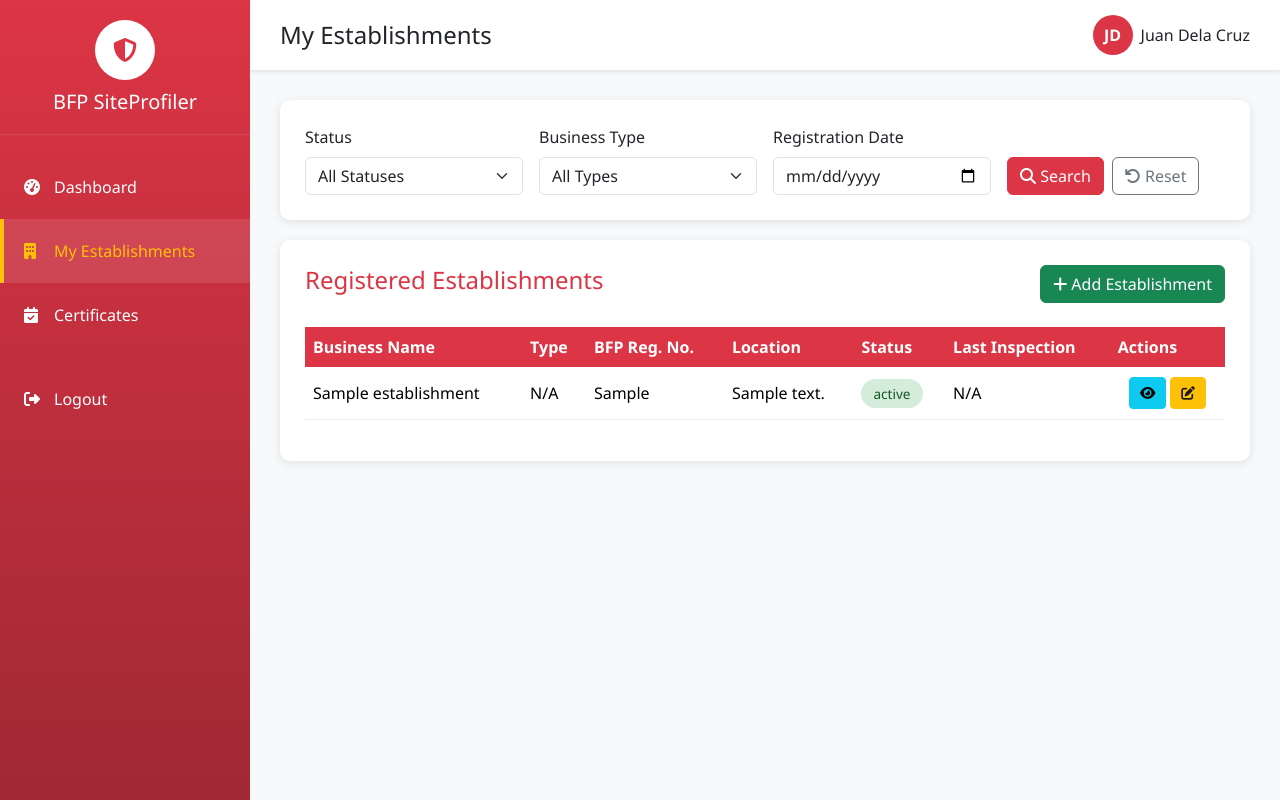
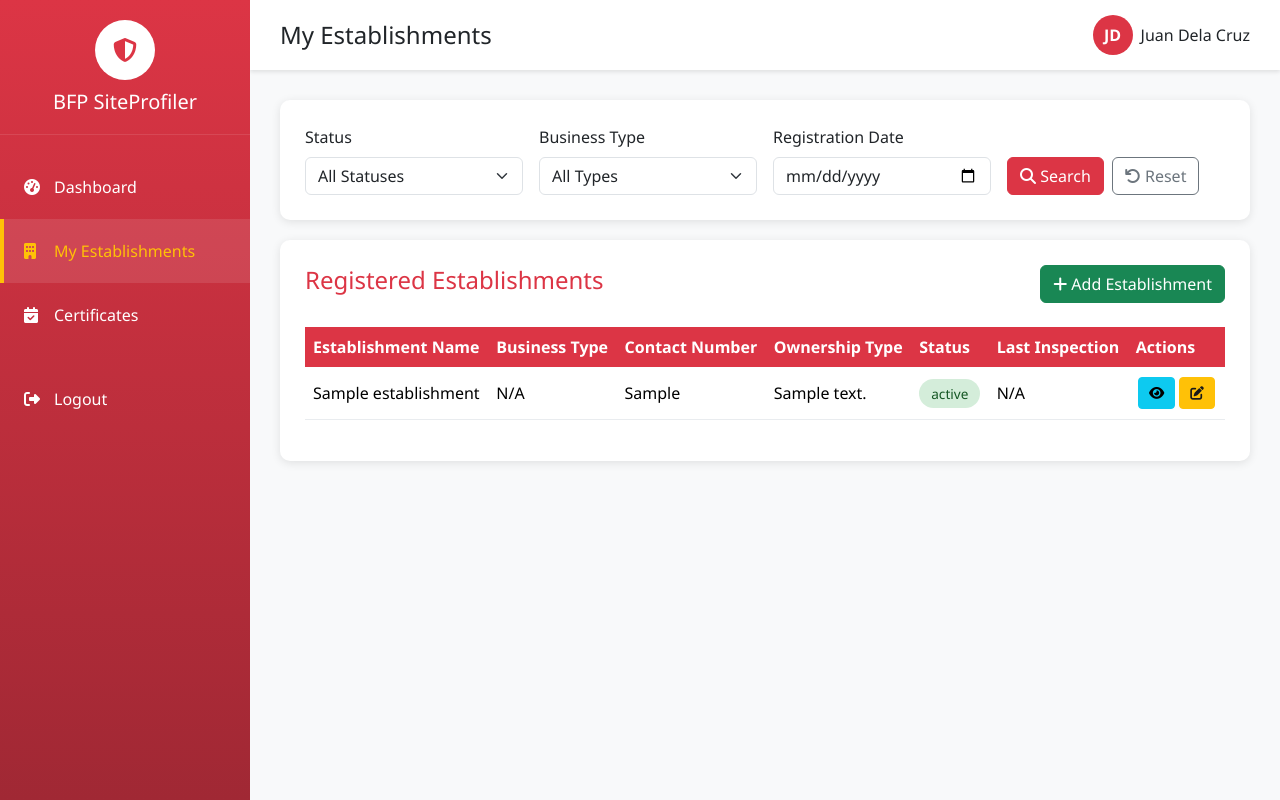
Before and after one commit to mjmmanlangit-stack/BFP, a PHP site: page /owner/my-establishments.php in a window 1280 px wide. Run offline with PHP 8.4, Linux system fonts and the light colour scheme; the visitor is signed in with stand-in values (Sample User, id 1); tables that the repository leaves empty or names only in its code hold one stand-in row (values such as "Sample post").

Commit message:
updated UI

```diff
--- a/assets/scripts/user-my-establishments.js
+++ b/assets/scripts/user-my-establishments.js
@@ -160,8 +160,8 @@ function viewEstablishment(id) {
 function editEstablishment(id) {
   const establishment = establishments.find((e) => e.id === id);
   if (establishment) {
-    document.getElementById("editBusinessName").value = establishment.name;
-    document.getElementById("editBfpRegNo").value = establishment.bfpRegNo;
+    document.getElementById("editEstablishmentName").value = establishment.name;
+    document.getElementById("editOwnershipType").value = establishment.bfpRegNo;
     document.getElementById("editAddress").value = establishment.address;
     document.getElementById("editBusinessType").value = establishment.type;
     document.getElementById("editLongitude").textContent =
--- a/html/index.php
+++ b/html/index.php
@@ -24,8 +24,8 @@
                 <form id="loginForm">
                     <div class="form-floating">
                         <i class="fas fa-user input-icon"></i>
-                        <input type="text" class="form-control" id="username" placeholder="Username" required>
-                        <label for="username">Username</label>
+                        <input type="text" class="form-control" id="username" placeholder="Email" required>
+                        <label for="username">Email</label>
                     </div>
 
                     <div class="form-floating">
--- a/html/owner/my-establishments.php
+++ b/html/owner/my-establishments.php
@@ -3,31 +3,29 @@
 ?>
 <!DOCTYPE html>
 <html lang="en">
+
 <head>
   <meta charset="UTF-8" />
   <meta name="viewport" content="width=device-width, initial-scale=1.0" />
   <title>BFP Site Profiler - My Establishments</title>
   <link
     href="https://cdnjs.cloudflare.com/ajax/libs/bootstrap/5.3.2/css/bootstrap.min.css"
-      rel="stylesheet"
-    />
+    rel="stylesheet" />
   <link
     href="https://cdnjs.cloudflare.com/ajax/libs/font-awesome/6.4.0/css/all.min.css"
-      rel="stylesheet"
-    />
+    rel="stylesheet" />
   <link
     href="https://cdnjs.cloudflare.com/ajax/libs/leaflet/1.9.4/leaflet.css"
-      rel="stylesheet"
-    />
+    rel="stylesheet" />
 
   <link rel="stylesheet" href="../../assets/styles/components/sidebar.css" />
   <link rel="stylesheet" href="../../assets/styles/components/header.css" />
 
   <link
     rel="stylesheet"
-      href="../../assets/styles/layout/user-my-establishments.css"
-    />
+    href="../../assets/styles/layout/user-my-establishments.css" />
 </head>
+
 <body>
   <!-- Sidebar -->
   <div class="sidebar" id="sidebar">
@@ -35,8 +33,7 @@
       <div class="logo">
         <i
           class="fas fa-shield-alt"
-            style="color: var(--bfp-red); font-size: 24px"
-          ></i>
+          style="color: var(--bfp-red); font-size: 24px"></i>
       </div>
       <h5 class="mb-0">BFP SiteProfiler</h5>
     </div>
@@ -123,8 +120,7 @@
             </button>
             <button
               class="btn btn-outline-secondary"
-                onclick="resetFilters()"
-              >
+              onclick="resetFilters()">
               <i class="fas fa-undo"></i> Reset
             </button>
           </div>
@@ -138,8 +134,7 @@
           <button
             class="btn btn-success"
             data-bs-toggle="modal"
-              data-bs-target="#addEstablishmentModal"
-            >
+            data-bs-target="#addEstablishmentModal">
             <i class="fas fa-plus"></i> Add Establishment
           </button>
         </div>
@@ -148,10 +143,10 @@
           <table class="table table-hover">
             <thead>
               <tr>
-                  <th>Business Name</th>
-                  <th>Type</th>
-                  <th>BFP Reg. No.</th>
-                  <th>Location</th>
+                <th>Establishment Name</th>
+                <th>Business Type</th>
+                <th>Contact Number</th>
+                <th>Ownership Type</th>
                 <th>Status</th>
                 <th>Last Inspection</th>
                 <th>Actions</th>
@@ -172,39 +167,24 @@
       <div class="modal-content">
         <div
           class="modal-header"
-            style="background-color: var(--bfp-red); color: white"
-          >
+          style="background-color: var(--bfp-red); color: white">
           <h5 class="modal-title">Add New Establishment</h5>
           <button
             type="button"
             class="btn-close btn-close-white"
-              data-bs-dismiss="modal"
-            ></button>
+            data-bs-dismiss="modal"></button>
         </div>
         <div class="modal-body">
           <form id="addEstablishmentForm">
             <div class="row">
               <div class="col-md-6">
                 <div class="mb-3">
-                    <label class="form-label">Business Name *</label>
+                  <label class="form-label">Establishment Name *</label>
                   <input
                     type="text"
                     class="form-control"
                     id="businessName"
-                      required
-                    />
-                  </div>
-                </div>
-                <div class="col-md-6">
-                  <div class="mb-3">
-                    <label class="form-label">BFP Registration No. *</label>
-                    <input
-                      type="text"
-                      class="form-control"
-                      id="bfpRegNo"
-                      required
-                    />
-                  </div>
+                    required />
                 </div>
               </div>
               <div class="col-md-6">
@@ -214,8 +194,52 @@
                     type="text"
                     class="form-control"
                     id="businessType"
-                      required
-                    />
+                    required />
+                </div>
+              </div>
+            </div>
+            <div class="row">
+              <div class="col-md-6">
+                <div class="mb-3">
+                  <label class="form-label">Ownership Type *</label>
+                  <input
+                    type="text"
+                    class="form-control"
+                    id="ownershipType"
+                    required />
+                </div>
+              </div>
+              <div class="col-md-6">
+                <div class="mb-3">
+                  <label class="form-label">TIN (Tax Identification Number) *</label>
+                  <input
+                    type="text"
+                    class="form-control"
+                    id="tinNumber"
+                    required />
+                </div>
+              </div>
+            </div>
+            <div class="row">
+              <div class="col-md-6">
+                <div class="mb-3">
+                  <label class="form-label">Contact Number *</label>
+                  <input
+                    type="text"
+                    class="form-control"
+                    id="contactNum"
+                    required />
+                </div>
+              </div>
+              <div class="col-md-6">
+                <div class="mb-3">
+                  <label class="form-label">Email Address *</label>
+                  <input
+                    type="email"
+                    class="form-control"
+                    id="emailAdd"
+                    required />
+                </div>
               </div>
             </div>
             <div class="mb-3">
@@ -224,8 +248,7 @@
                 class="form-control"
                 id="address"
                 rows="3"
-                  required
-                ></textarea>
+                required></textarea>
             </div>
             <div class="mb-3">
               <label class="form-label">Coordinates</label>
@@ -240,10 +263,45 @@
               <button
                 type="button"
                 class="btn btn-outline-primary"
-                  onclick="openMapModal()"
-                >
+                onclick="openMapModal()">
                 <i class="fas fa-map-marker-alt"></i> Select on Map
               </button>
+            </div>
+            <div class="row">
+              <div class="col-md-6">
+                <div class="mb-3">
+                  <label class="form-label">Fire Safety Evaluation Clearance (FSEC) *</label>
+                  <input type="file" class="form-control" id="FSEC" required>
+                </div>
+              </div>
+              <div class="col-md-6">
+                <div class="mb-3">
+                  <label class="form-label">Occupancy Permit *</label>
+                  <input type="file" class="form-control" id="occupancyPermit" required>
+                </div>
+              </div>
+            </div>
+            <div class="row">
+              <div class="col-md-6">
+                <div class="mb-3">
+                  <label class="form-label">Business Permit *</label>
+                  <input type="file" class="form-control" id="businessPermit" required>
+                </div>
+              </div>
+              <div class="col-md-6">
+                <div class="mb-3">
+                  <label class="form-label">Valid ID (Owner/Representative) *</label>
+                  <input type="file" class="form-control" id="businessPermit" required>
+                </div>
+              </div>
+            </div>
+            <div class="row">
+              <div class="col-md-6">
+                <div class="mb-3">
+                  <label class="form-label">Building Plans/Floor Plan *</label>
+                  <input type="file" class="form-control" id="plans" required>
+                </div>
+              </div>
             </div>
           </form>
         </div>
@@ -251,15 +309,13 @@
           <button
             type="button"
             class="btn btn-secondary"
-              data-bs-dismiss="modal"
-            >
+            data-bs-dismiss="modal">
             Cancel
           </button>
           <button
             type="button"
             class="btn btn-bfp-red"
-              onclick="saveEstablishment()"
-            >
+            onclick="saveEstablishment()">
             <i class="fas fa-save"></i> Save Establishment
           </button>
         </div>
@@ -272,14 +328,12 @@
       <div class="modal-content">
         <div
           class="modal-header"
-            style="background-color: var(--bfp-red); color: white"
-          >
+          style="background-color: var(--bfp-red); color: white">
           <h5 class="modal-title">View Establishment Details</h5>
           <button
             type="button"
             class="btn-close btn-close-white"
-              data-bs-dismiss="modal"
-            ></button>
+            data-bs-dismiss="modal"></button>
         </div>
         <div class="modal-body">
           <div class="row">
@@ -315,8 +369,7 @@
           <button
             type="button"
             class="btn btn-secondary"
-              data-bs-dismiss="modal"
-            >
+            data-bs-dismiss="modal">
             Close
           </button>
         </div>
@@ -330,41 +383,38 @@
       <div class="modal-content">
         <div
           class="modal-header"
-            style="background-color: var(--bfp-gold); color: var(--bfp-dark)"
-          >
+          style="background-color: var(--bfp-gold); color: var(--bfp-dark)">
           <h5 class="modal-title">Edit Establishment</h5>
           <button
             type="button"
             class="btn-close"
-              data-bs-dismiss="modal"
-            ></button>
+            data-bs-dismiss="modal"></button>
         </div>
         <div class="modal-body">
           <form id="editEstablishmentForm">
             <div class="row">
               <div class="col-md-6">
                 <div class="mb-3">
-                    <label class="form-label">Business Name *</label>
+                  <label class="form-label">Establishment Name *</label>
                   <input
                     type="text"
                     class="form-control"
-                      id="editBusinessName"
-                      required
-                    />
+                    id="editEstablishmentName"
+                    required />
                 </div>
               </div>
               <div class="col-md-6">
                 <div class="mb-3">
-                    <label class="form-label">BFP Registration No. *</label>
+                  <label class="form-label">Ownership Type *</label>
                   <input
                     type="text"
                     class="form-control"
-                      id="editBfpRegNo"
-                      required
-                    />
+                    id="editOwnershipType"
+                    required />
                 </div>
               </div>
             </div>
+            <div class="row">
               <div class="col-md-6">
                 <div class="mb-3">
                   <label class="form-label">Business Type. *</label>
@@ -372,8 +422,40 @@
                     type="text"
                     class="form-control"
                     id="editBusinessType"
-                      required
-                    />
+                    required />
+                </div>
+              </div>
+              <div class="col-md-6">
+                <div class="mb-3">
+                  <label class="form-label">TIN (Tax Identification Number) *</label>
+                  <input
+                    type="text"
+                    class="form-control"
+                    id="editTINNo"
+                    required />
+                </div>
+              </div>
+            </div>
+            <div class="row">
+              <div class="col-md-6">
+                <div class="mb-3">
+                  <label class="form-label">Contact Number *</label>
+                  <input
+                    type="text"
+                    class="form-control"
+                    id="editContactNum"
+                    required />
+                </div>
+              </div>
+              <div class="col-md-6">
+                <div class="mb-3">
+                  <label class="form-label">Email Address *</label>
+                  <input
+                    type="text"
+                    class="form-control"
+                    id="editEmailAdd"
+                    required />
+                </div>
               </div>
             </div>
             <div class="mb-3">
@@ -382,8 +464,7 @@
                 class="form-control"
                 id="editAddress"
                 rows="3"
-                  required
-                ></textarea>
+                required></textarea>
             </div>
             <div class="mb-3">
               <label class="form-label">Coordinates</label>
@@ -398,8 +479,7 @@
               <button
                 type="button"
                 class="btn btn-outline-primary"
-                  onclick="openMapModalForEdit()"
-                >
+                onclick="openMapModalForEdit()">
                 <i class="fas fa-map-marker-alt"></i> Update Location
               </button>
             </div>
@@ -409,15 +489,13 @@
           <button
             type="button"
             class="btn btn-secondary"
-              data-bs-dismiss="modal"
-            >
+            data-bs-dismiss="modal">
             Cancel
           </button>
           <button
             type="button"
             class="btn btn-bfp-gold"
-              onclick="updateEstablishment()"
-            >
+            onclick="updateEstablishment()">
             <i class="fas fa-save"></i> Update Establishment
           </button>
         </div>
@@ -431,14 +509,12 @@
       <div class="modal-content">
         <div
           class="modal-header"
-            style="background-color: var(--bfp-red); color: white"
-          >
+          style="background-color: var(--bfp-red); color: white">
           <h5 class="modal-title">Select Location on Map</h5>
           <button
             type="button"
             class="btn-close btn-close-white"
-              data-bs-dismiss="modal"
-            ></button>
+            data-bs-dismiss="modal"></button>
         </div>
         <div class="modal-body">
           <div id="map"></div>
@@ -453,8 +529,7 @@
           <button
             type="button"
             class="btn btn-secondary"
-              data-bs-dismiss="modal"
-            >
+            data-bs-dismiss="modal">
             Cancel
           </button>
           <button
@@ -462,8 +537,7 @@
             class="btn btn-bfp-red"
             id="selectLocationBtn"
             onclick="selectLocation()"
-              disabled
-            >
+            disabled>
             <i class="fas fa-check"></i> Select Location
           </button>
         </div>
@@ -476,4 +550,5 @@
 
   <script src="../../assets/scripts/user-my-establishments.js"></script>
 </body>
+
 </html>
```
Lines whose indentation alone changed are shown as unchanged.
